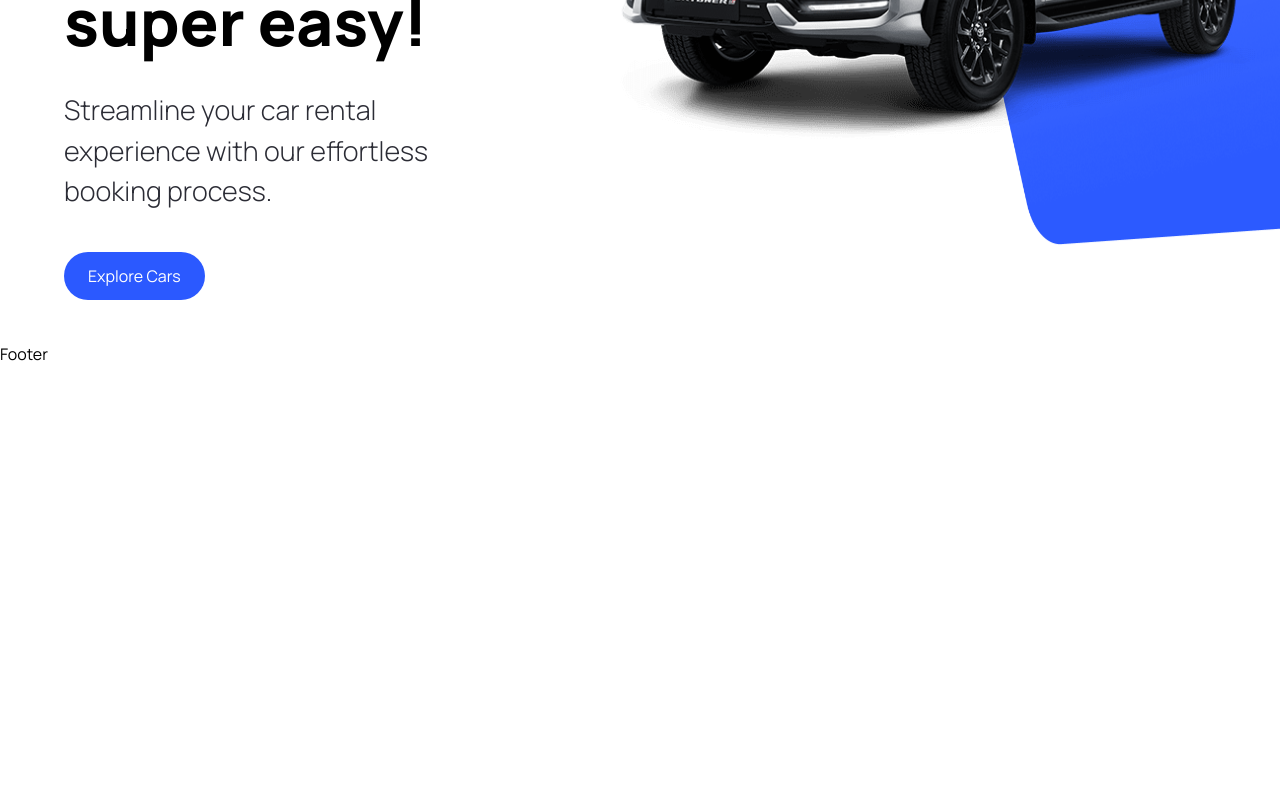
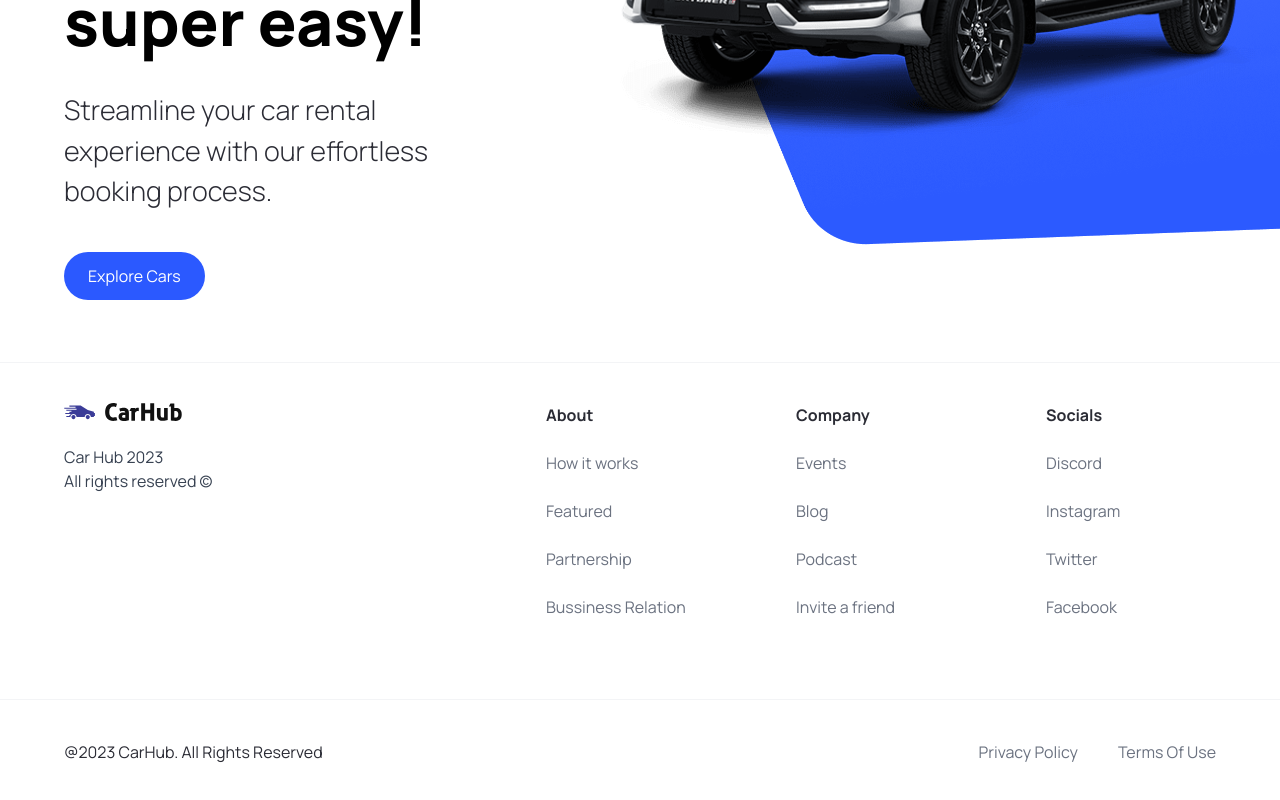
Before and after one commit to Yellowweii/next.js-demo, a Next.js app: page / in a window 1280 px wide. Shown: the part 458-1258 px from the top of the page. Before the commit the page ends 824 px from the top, so only its background shows below. Built offline with nearby package versions, Linux system fonts and the light colour scheme.

Commit message:
finish the footer module (#4)
* customize button

* finish the hero module

* finish the navbar module

* finish the footer module

---------

Co-authored-by: yellowwei <1119765689@qq.com>

```diff
--- /dev/null
+++ b/constants/index.ts
@@ -0,0 +1,101 @@
+export const manufacturers = [
+  "Acura",
+  "Alfa Romeo",
+  "Aston Martin",
+  "Audi",
+  "Bentley",
+  "BMW",
+  "Buick",
+  "Cadillac",
+  "Chevrolet",
+  "Chrysler",
+  "Citroen",
+  "Dodge",
+  "Ferrari",
+  "Fiat",
+  "Ford",
+  "GMC",
+  "Honda",
+  "Hyundai",
+  "Infiniti",
+  "Jaguar",
+  "Jeep",
+  "Kia",
+  "Lamborghini",
+  "Land Rover",
+  "Lexus",
+  "Lincoln",
+  "Maserati",
+  "Mazda",
+  "McLaren",
+  "Mercedes-Benz",
+  "MINI",
+  "Mitsubishi",
+  "Nissan",
+  "Porsche",
+  "Ram",
+  "Rolls-Royce",
+  "Subaru",
+  "Tesla",
+  "Toyota",
+  "Volkswagen",
+  "Volvo",
+];
+
+export const yearsOfProduction = [
+  { title: "Year", value: "" },
+  { title: "2015", value: "2015" },
+  { title: "2016", value: "2016" },
+  { title: "2017", value: "2017" },
+  { title: "2018", value: "2018" },
+  { title: "2019", value: "2019" },
+  { title: "2020", value: "2020" },
+  { title: "2021", value: "2021" },
+  { title: "2022", value: "2022" },
+  { title: "2023", value: "2023" },
+];
+
+export const fuels = [
+  {
+    title: "Fuel",
+    value: "",
+  },
+  {
+    title: "Gas",
+    value: "Gas",
+  },
+  {
+    title: "Electricity",
+    value: "Electricity",
+  },
+];
+
+export const footerLinks = [
+  {
+    title: "About",
+    links: [
+      { title: "How it works", url: "/" },
+      { title: "Featured", url: "/" },
+      { title: "Partnership", url: "/" },
+      { title: "Bussiness Relation", url: "/" },
+    ],
+  },
+  {
+    title: "Company",
+    links: [
+      { title: "Events", url: "/" },
+      { title: "Blog", url: "/" },
+      { title: "Podcast", url: "/" },
+      { title: "Invite a friend", url: "/" },
+    ],
+  },
+  {
+    title: "Socials",
+    links: [
+      { title: "Discord", url: "/" },
+      { title: "Instagram", url: "/" },
+      { title: "Twitter", url: "/" },
+      { title: "Facebook", url: "/" },
+    ],
+  },
+];
--- a/sections/Footer/index.tsx
+++ b/sections/Footer/index.tsx
@@ -1,9 +1,44 @@
-import React from 'react'
+import Image from "next/image";
+import Link from "next/link";
+import { footerLinks } from "@/constants";
 
 const Footer = () => {
   return (
-    <div>Footer</div>
-  )
-}
+    <footer className="flex flex-col text-black-100 mt-5 border-t border-gray-100">
+      <div className="flex max-md:flex-col flex-wrap justify-between gap-5 sm:px-16 px-6 py-10">
+        <div className="flex flex-col justify-start items-start gap-6">
+          <Image src="/logo.svg" alt="logo" width={118} height={18} className="object-contain" />
+          <p className="text-base text-gray-700">
+            Car Hub 2023 <br />
+            All rights reserved &copy;
+          </p>
+        </div>
+        <div className="footer__links">
+          {footerLinks.map((link) => (
+            <div key={link.title} className="footer__link">
+              <h3 className="font-bold">{link.title}</h3>
+              {link.links.map((item) => (
+                <Link className="text-gray-500" href={item.url} key={item.title}>
+                  {item.title}
+                </Link>
+              ))}
+            </div>
+          ))}
+        </div>
+      </div>
+      <div className="flex max-sm:flex-col justify-between items-center flex-wrap mt-10 border-t border-gray-100 sm:px-16 px-6 py-10">
+        <p>@2023 CarHub. All Rights Reserved</p>
+        <div className="footer__copyrights-link">
+          <Link href="/" className="text-gray-500 whitespace-nowrap">
+            Privacy Policy
+          </Link>
+          <Link href="/" className="text-gray-500  whitespace-nowrap">
+            Terms Of Use
+          </Link>
+        </div>
+      </div>
+    </footer>
+  );
+};
 
-export default Footer
+export default Footer;
--- a/sections/Hero/index.tsx
+++ b/sections/Hero/index.tsx
@@ -15,8 +15,8 @@
       <div className="hero__image-container">
         <div className="hero__image">
           <Image src="/hero.png" alt="hero" fill className="object-contain" />
-          <div className="hero__image-overlay"></div>
         </div>
+        <div className="hero__image-overlay"></div>
       </div>
     </div>
   );
```
